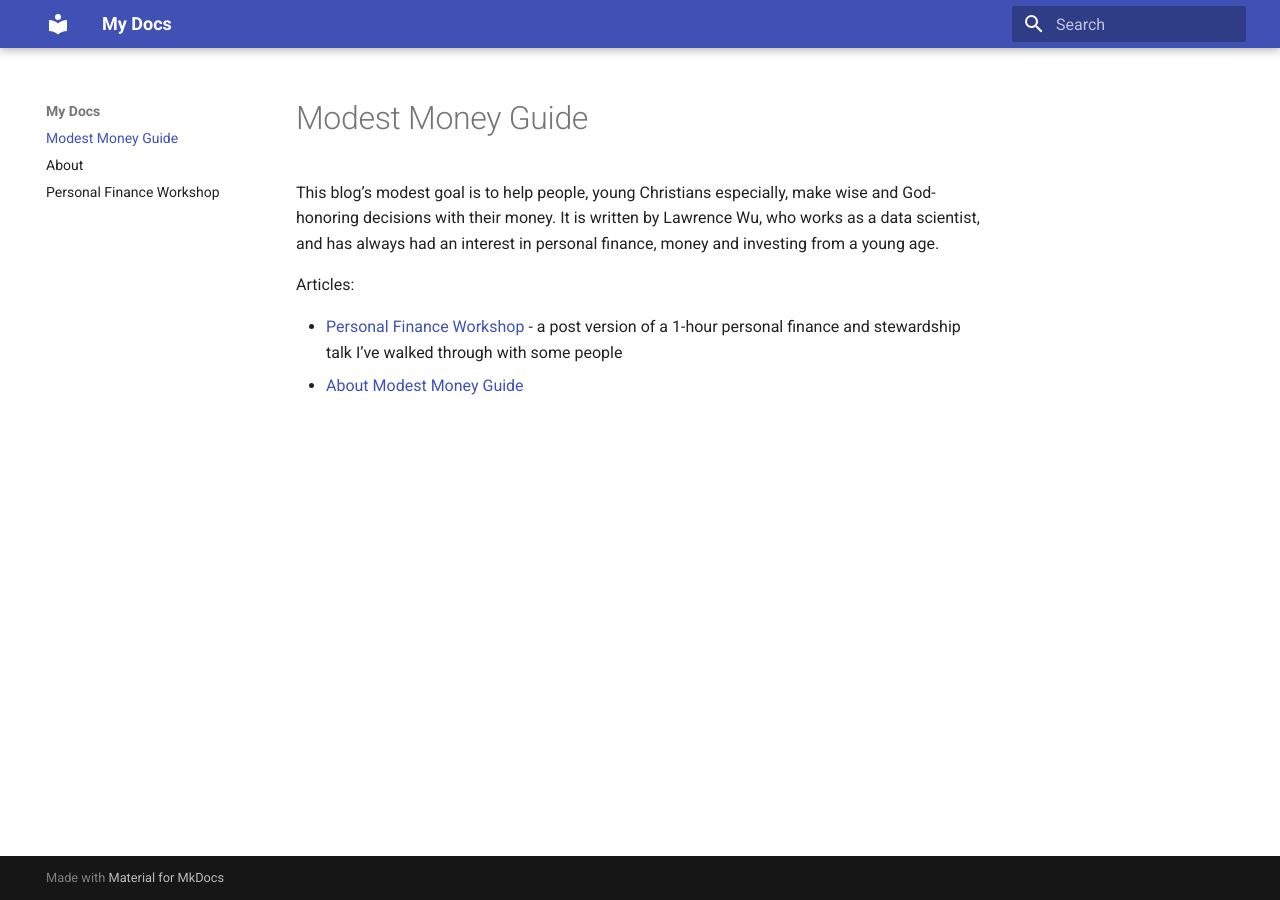
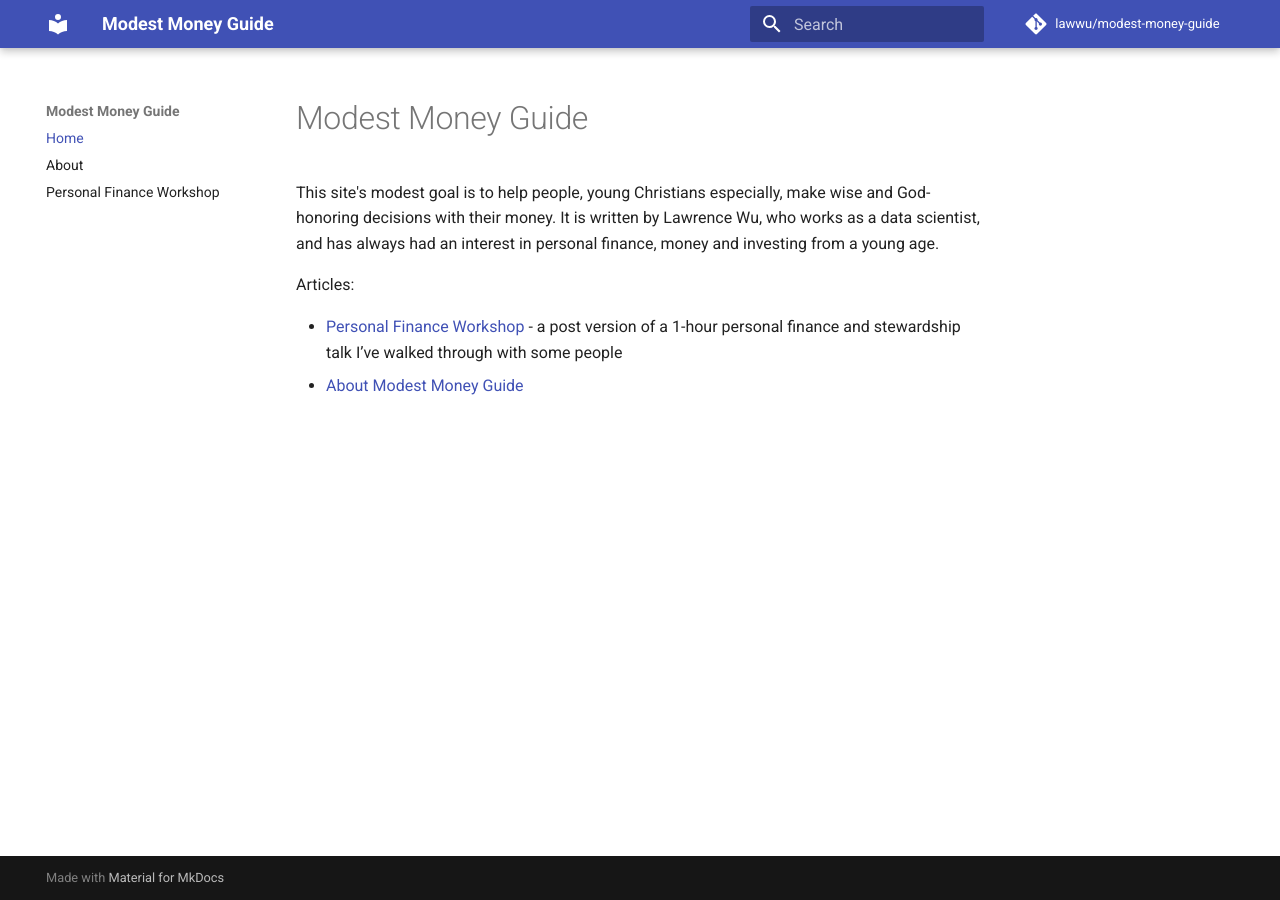
Before and after one commit to lawwu/modest-money-guide, an MkDocs documentation site: the page built from docs/index.md, in a window 1280 px wide. Built offline with MkDocs 1.6.1 and Material for MkDocs 9.7.7, drawn with Linux system fonts in a browser that asks for light colours; comment, search, counter and statistics services are not loaded.

Commit message:
update title

```diff
--- a/docs/index.md
+++ b/docs/index.md
@@ -1,6 +1,6 @@
 # Modest Money Guide
 
-This blog’s modest goal is to help people, young Christians especially, make wise and God-honoring decisions with their money. It is written by Lawrence Wu, who works as a data scientist, and has always had an interest in personal finance, money and investing from a young age.
+This site's modest goal is to help people, young Christians especially, make wise and God-honoring decisions with their money. It is written by Lawrence Wu, who works as a data scientist, and has always had an interest in personal finance, money and investing from a young age.
 
 Articles:
 
--- a/mkdocs.yml
+++ b/mkdocs.yml
@@ -1,4 +1,12 @@
-site_name: My Docs
+site_name: Modest Money Guide
 
 theme:
   name: material
+
+nav:
+  - Home: index.md
+  - About: about.md
+  - Personal Finance Workshop: personal_finance_workshop.md
+
+repo_name: "lawwu/modest-money-guide"
+repo_url: "https://github.com/lawwu/modest-money-guide"
```
